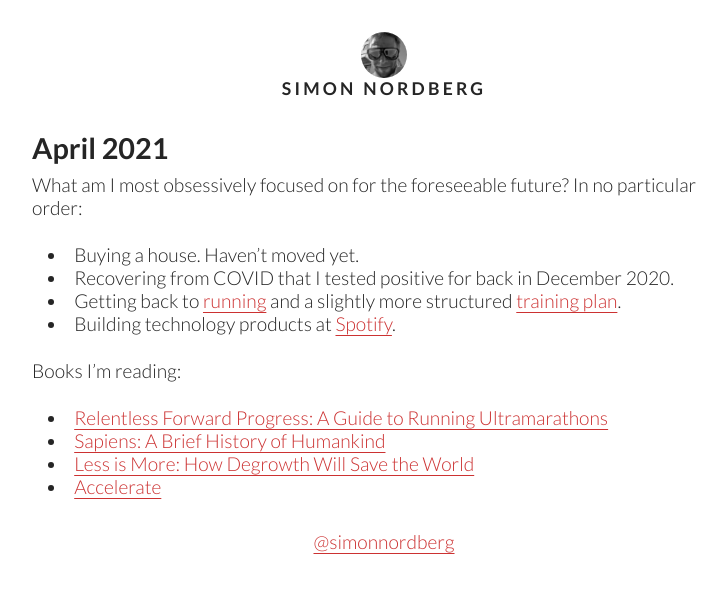
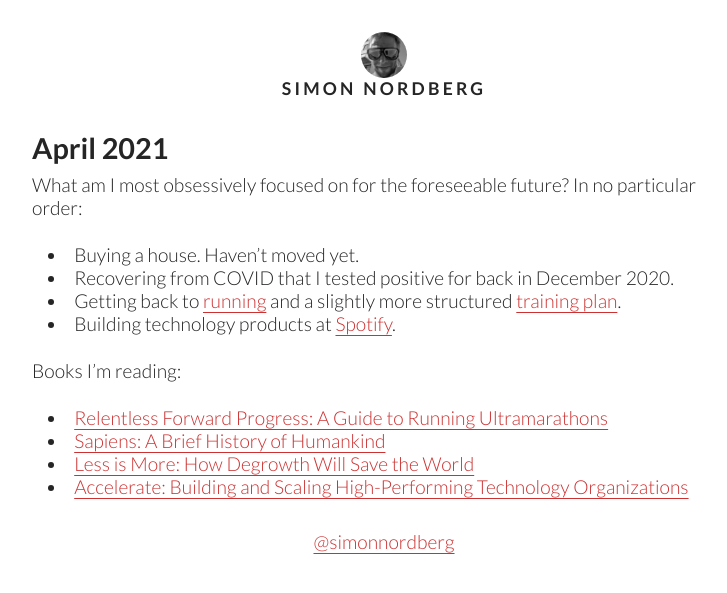
Before and after one commit to simonnordberg/simonnordberg.github.io, a Jekyll site: the page built from _posts/2021-04-01-now.md, in a window 1280 px wide. Shown: the top 593 px of the page, without its empty margins (256-983 px from the left). Built offline with Jekyll 4.4.1, drawn with Linux system fonts in a browser that asks for light colours.

Commit message:
Update Accelerate subtitle

```diff
--- a/_posts/2021-04-01-now.md
+++ b/_posts/2021-04-01-now.md
@@ -18,4 +18,4 @@ Books I'm reading:
 - [Relentless Forward Progress: A Guide to Running Ultramarathons](https://www.goodreads.com/book/show/10293025-relentless-forward-progress)
 - [Sapiens: A Brief History of Humankind](https://www.goodreads.com/book/show/23692271-sapiens)
 - [Less is More: How Degrowth Will Save the World](https://www.goodreads.com/book/show/53328332-less-is-more)
-- [Accelerate](https://www.goodreads.com/book/show/35747076-accelerate)
+- [Accelerate: Building and Scaling High-Performing Technology Organizations](https://www.goodreads.com/book/show/35747076-accelerate)
```
